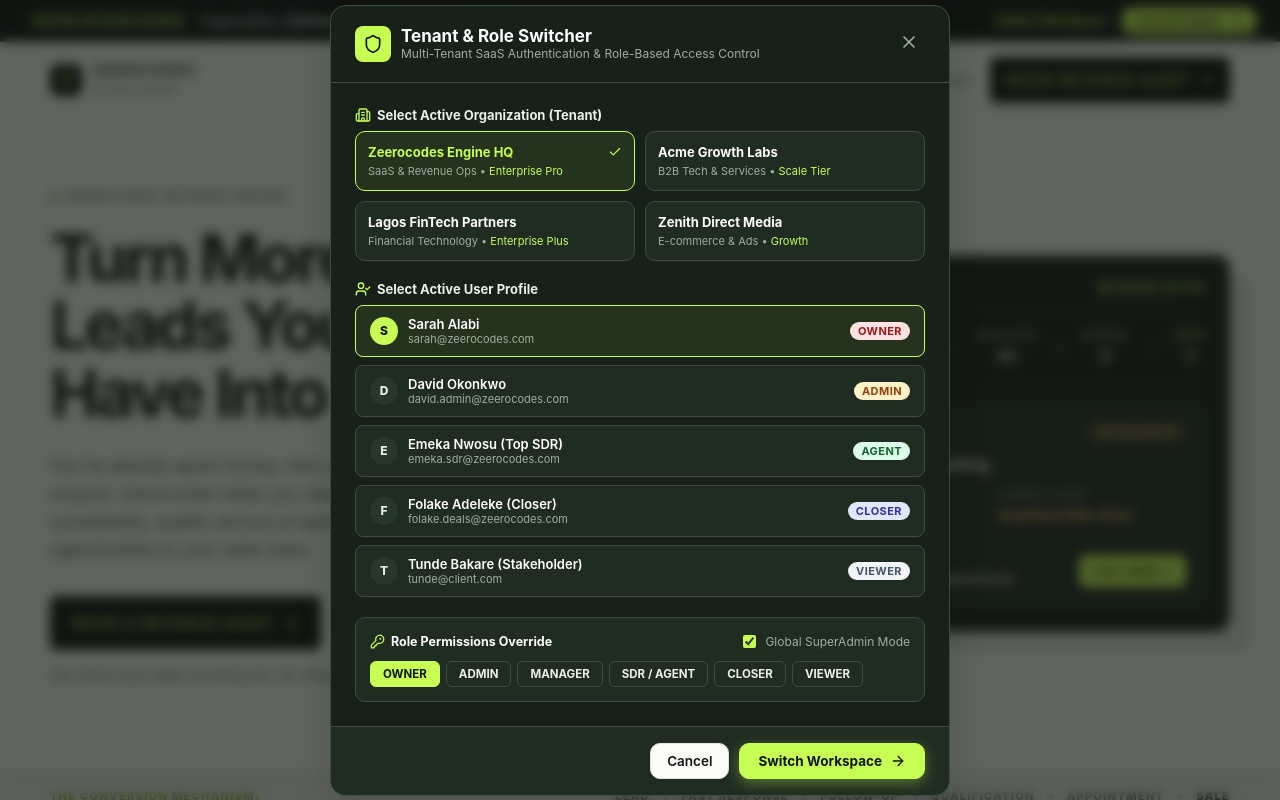
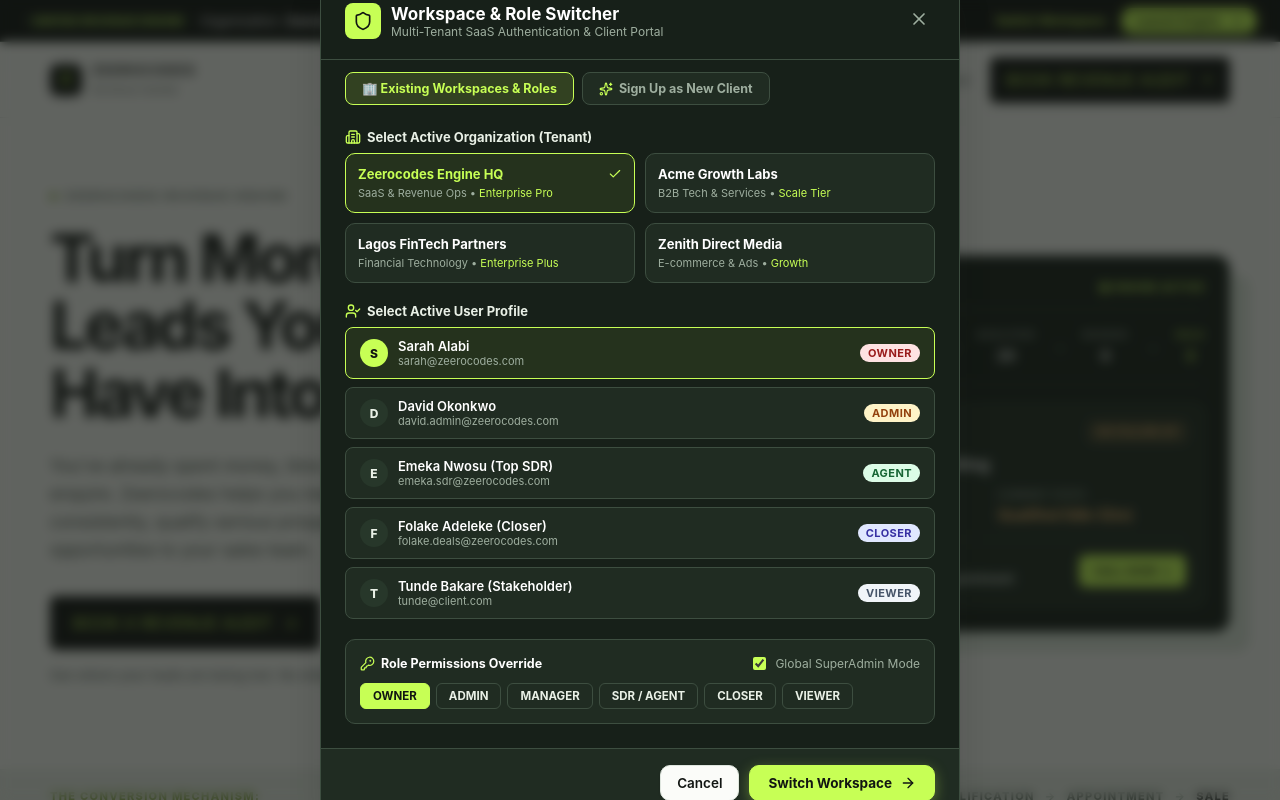
Before and after one commit to zeerocodez/zeerocodes-revenue-engine, a React (Vite) app: page / in a window 1280 px wide. Both pictures are taken after a click on the button "Switch Workspace". Shown: the top 800 px of the page. Built offline with nearby package versions, Linux system fonts and the light colour scheme.

Commit message:
feat: add interactive client sign-up and auto-provisioning to AuthModal

```diff
--- a/src/features/auth/AuthModal.tsx
+++ b/src/features/auth/AuthModal.tsx
@@ -1,5 +1,16 @@
 import { useState } from 'react';
-import { X, Building2, UserCheck, Shield, KeyRound, Check, ArrowRight } from 'lucide-react';
+import {
+  X,
+  Building2,
+  UserCheck,
+  Shield,
+  KeyRound,
+  Check,
+  ArrowRight,
+  Plus,
+  Sparkles,
+  CreditCard,
+} from 'lucide-react';
 import type { TenantRole } from '../../domain/tenant';
 
 export interface UserSession {
@@ -12,12 +23,21 @@ export interface UserSession {
   isSuperAdmin?: boolean;
 }
 
-export const PRESET_TENANTS = [
+export interface TenantOption {
+  id: string;
+  name: string;
+  plan: string;
+  industry: string;
+}
+
+export const INITIAL_PRESET_TENANTS: TenantOption[] = [
   { id: 'zeerocodes-hq', name: 'Zeerocodes Engine HQ', plan: 'Enterprise Pro', industry: 'SaaS & Revenue Ops' },
   { id: 'acme-corp', name: 'Acme Growth Labs', plan: 'Scale Tier', industry: 'B2B Tech & Services' },
   { id: 'lagos-fintech', name: 'Lagos FinTech Partners', plan: 'Enterprise Plus', industry: 'Financial Technology' },
   { id: 'zenith-media', name: 'Zenith Direct Media', plan: 'Growth', industry: 'E-commerce & Ads' },
 ];
+
+export const PRESET_TENANTS = INITIAL_PRESET_TENANTS;
 
 export const PRESET_USERS: { id: string; name: string; email: string; defaultRole: TenantRole }[] = [
   { id: 'usr_sarah', name: 'Sarah Alabi', email: 'sarah@zeerocodes.com', defaultRole: 'owner' },
@@ -35,17 +55,37 @@ interface AuthModalProps {
 }
 
 export default function AuthModal({ session, isOpen, onClose, onUpdateSession }: AuthModalProps) {
+  const [activeMode, setActiveMode] = useState<'switch' | 'signup'>('switch');
+
+  // Switch Mode State
+  const [tenants, setTenants] = useState<TenantOption[]>(() => {
+    const saved = localStorage.getItem('zeero_registered_tenants');
+    if (saved) {
+      try {
+        return JSON.parse(saved);
+      } catch (e) {}
+    }
+    return INITIAL_PRESET_TENANTS;
+  });
   const [selectedTenantId, setSelectedTenantId] = useState(session.tenantId);
   const [selectedUserId, setSelectedUserId] = useState(session.userId);
   const [selectedRole, setSelectedRole] = useState<TenantRole>(session.role);
   const [isSuperAdmin, setIsSuperAdmin] = useState(Boolean(session.isSuperAdmin));
 
+  // New Client Sign-Up Form State
+  const [signupOrgName, setSignupOrgName] = useState('');
+  const [signupContactName, setSignupContactName] = useState('');
+  const [signupEmail, setSignupEmail] = useState('');
+  const [signupIndustry, setSignupIndustry] = useState('B2B Tech & Services');
+  const [signupPlan, setSignupPlan] = useState('Scale Tier (₦850,000 / mo)');
+  const [signupSuccess, setSignupSuccess] = useState(false);
+
   if (!isOpen) return null;
 
-  const currentTenant = PRESET_TENANTS.find((t) => t.id === selectedTenantId) || PRESET_TENANTS[0];
+  const currentTenant = tenants.find((t) => t.id === selectedTenantId) || tenants[0];
   const currentUser = PRESET_USERS.find((u) => u.id === selectedUserId) || PRESET_USERS[0];
 
-  const handleApply = () => {
+  const handleApplySwitch = () => {
     onUpdateSession({
       userId: currentUser.id,
       userName: currentUser.name,
@@ -58,17 +98,58 @@ export default function AuthModal({ session, isOpen, onClose, onUpdateSession }:
     onClose();
   };
 
+  const handleClientSignUp = (e: React.FormEvent) => {
+    e.preventDefault();
+    if (!signupOrgName.trim() || !signupContactName.trim()) return;
+
+    const slug = signupOrgName.toLowerCase().replace(/[^a-z0-9]/g, '-');
+    const newTenantId = `tenant_${slug}_${Math.random().toString(36).slice(2, 6)}`;
+    const newUserId = `usr_${Math.random().toString(36).slice(2, 8)}`;
+
+    const newTenantOption: TenantOption = {
+      id: newTenantId,
+      name: signupOrgName.trim(),
+      plan: signupPlan,
+      industry: signupIndustry,
+    };
+
+    const updatedTenants = [newTenantOption, ...tenants];
+    setTenants(updatedTenants);
+    localStorage.setItem('zeero_registered_tenants', JSON.stringify(updatedTenants));
+
+    const newSession: UserSession = {
+      userId: newUserId,
+      userName: signupContactName.trim(),
+      userEmail: signupEmail.trim() || `${slug}@client.com`,
+      tenantId: newTenantId,
+      tenantName: signupOrgName.trim(),
+      role: 'owner',
+      isSuperAdmin: false,
+    };
+
+    setSignupSuccess(true);
+    setTimeout(() => {
+      onUpdateSession(newSession);
+      window.location.hash = 'client-portal';
+      onClose();
+    }, 800);
+  };
+
   return (
     <div className="modal-overlay" onClick={onClose}>
-      <div className="modal-content dark-modal" style={{ maxWidth: '620px' }} onClick={(e) => e.stopPropagation()}>
+      <div className="modal-content dark-modal" style={{ maxWidth: '640px' }} onClick={(e) => e.stopPropagation()}>
         <div className="modal-header">
           <div style={{ display: 'flex', alignItems: 'center', gap: '10px' }}>
             <div style={{ width: '36px', height: '36px', borderRadius: '8px', background: 'var(--accent)', color: 'var(--ink)', display: 'grid', placeItems: 'center' }}>
               <Shield size={20} />
             </div>
             <div>
-              <h3 style={{ margin: 0, fontSize: '17px', fontWeight: 700, color: '#fff' }}>Tenant & Role Switcher</h3>
-              <p style={{ margin: 0, fontSize: '12px', color: 'var(--dark-muted)' }}>Multi-Tenant SaaS Authentication & Role-Based Access Control</p>
+              <h3 style={{ margin: 0, fontSize: '17px', fontWeight: 700, color: '#fff' }}>
+                {activeMode === 'switch' ? 'Workspace & Role Switcher' : 'Client Onboarding & Sign-Up'}
+              </h3>
+              <p style={{ margin: 0, fontSize: '12px', color: 'var(--dark-muted)' }}>
+                Multi-Tenant SaaS Authentication & Client Portal
+              </p>
             </div>
           </div>
           <button onClick={onClose} style={{ background: 'transparent', border: 'none', color: 'var(--dark-muted)', cursor: 'pointer' }}>
@@ -76,14 +157,54 @@ export default function AuthModal({ session, isOpen, onClose, onUpdateSession }:
           </button>
         </div>
 
+        {/* Mode Switcher Tabs */}
+        <div style={{ display: 'flex', padding: '12px 24px 0 24px', gap: '8px' }}>
+          <button
+            type="button"
+            onClick={() => setActiveMode('switch')}
+            style={{
+              padding: '8px 16px',
+              borderRadius: '8px',
+              border: activeMode === 'switch' ? '1px solid var(--accent)' : '1px solid var(--dark-border)',
+              background: activeMode === 'switch' ? 'rgba(199, 255, 85, 0.15)' : 'var(--dark-surface)',
+              color: activeMode === 'switch' ? 'var(--accent)' : 'var(--dark-muted)',
+              fontSize: '12.5px',
+              fontWeight: 700,
+              cursor: 'pointer',
+            }}
+          >
+            🏢 Existing Workspaces & Roles
+          </button>
+          <button
+            type="button"
+            onClick={() => setActiveMode('signup')}
+            style={{
+              padding: '8px 16px',
+              borderRadius: '8px',
+              border: activeMode === 'signup' ? '1px solid var(--accent)' : '1px solid var(--dark-border)',
+              background: activeMode === 'signup' ? 'rgba(199, 255, 85, 0.15)' : 'var(--dark-surface)',
+              color: activeMode === 'signup' ? 'var(--accent)' : 'var(--dark-muted)',
+              fontSize: '12.5px',
+              fontWeight: 700,
+              cursor: 'pointer',
+              display: 'flex',
+              alignItems: 'center',
+              gap: '6px',
+            }}
+          >
+            <Sparkles size={14} color="var(--accent)" /> Sign Up as New Client
+          </button>
+        </div>
+
+        {activeMode === 'switch' ? (
           <div className="modal-body" style={{ display: 'flex', flexDirection: 'column', gap: '20px' }}>
-          {/* Tenant Switcher */}
+            {/* Tenant Selection */}
             <div>
               <label style={{ display: 'flex', alignItems: 'center', gap: '6px', fontSize: '13px', fontWeight: 700, color: 'var(--dark-text)', marginBottom: '8px' }}>
                 <Building2 size={16} color="var(--accent)" /> Select Active Organization (Tenant)
               </label>
               <div style={{ display: 'grid', gridTemplateColumns: 'repeat(2, 1fr)', gap: '10px' }}>
-              {PRESET_TENANTS.map((tenant) => {
+                {tenants.map((tenant) => {
                   const active = tenant.id === selectedTenantId;
                   return (
                     <div
@@ -191,13 +312,110 @@ export default function AuthModal({ session, isOpen, onClose, onUpdateSession }:
               </div>
             </div>
           </div>
+        ) : (
+          /* Sign-Up Mode */
+          <form onSubmit={handleClientSignUp}>
+            <div className="modal-body" style={{ display: 'flex', flexDirection: 'column', gap: '14px' }}>
+              <div>
+                <label style={{ display: 'block', fontSize: '12px', fontWeight: 700, color: 'var(--dark-text)', marginBottom: '4px' }}>
+                  Your Organization / Company Name
+                </label>
+                <input
+                  type="text"
+                  required
+                  placeholder="e.g. Apex Global Logistics"
+                  value={signupOrgName}
+                  onChange={(e) => setSignupOrgName(e.target.value)}
+                  style={{ width: '100%', padding: '10px 12px', borderRadius: '8px', background: 'var(--dark-surface)', border: '1px solid var(--dark-border)', color: '#fff', fontSize: '13px' }}
+                />
+              </div>
+
+              <div style={{ display: 'grid', gridTemplateColumns: '1fr 1fr', gap: '12px' }}>
+                <div>
+                  <label style={{ display: 'block', fontSize: '12px', fontWeight: 700, color: 'var(--dark-text)', marginBottom: '4px' }}>
+                    Primary Contact Name
+                  </label>
+                  <input
+                    type="text"
+                    required
+                    placeholder="e.g. Kolawole Davies"
+                    value={signupContactName}
+                    onChange={(e) => setSignupContactName(e.target.value)}
+                    style={{ width: '100%', padding: '10px 12px', borderRadius: '8px', background: 'var(--dark-surface)', border: '1px solid var(--dark-border)', color: '#fff', fontSize: '13px' }}
+                  />
+                </div>
+                <div>
+                  <label style={{ display: 'block', fontSize: '12px', fontWeight: 700, color: 'var(--dark-text)', marginBottom: '4px' }}>
+                    Work Email
+                  </label>
+                  <input
+                    type="email"
+                    required
+                    placeholder="e.g. kd@apexlogistics.ng"
+                    value={signupEmail}
+                    onChange={(e) => setSignupEmail(e.target.value)}
+                    style={{ width: '100%', padding: '10px 12px', borderRadius: '8px', background: 'var(--dark-surface)', border: '1px solid var(--dark-border)', color: '#fff', fontSize: '13px' }}
+                  />
+                </div>
+              </div>
+
+              <div style={{ display: 'grid', gridTemplateColumns: '1fr 1fr', gap: '12px' }}>
+                <div>
+                  <label style={{ display: 'block', fontSize: '12px', fontWeight: 700, color: 'var(--dark-text)', marginBottom: '4px' }}>
+                    Industry Sector
+                  </label>
+                  <select
+                    value={signupIndustry}
+                    onChange={(e) => setSignupIndustry(e.target.value)}
+                    style={{ width: '100%', padding: '10px 12px', borderRadius: '8px', background: 'var(--dark-surface)', border: '1px solid var(--dark-border)', color: '#fff', fontSize: '13px' }}
+                  >
+                    <option value="B2B Tech & Services">B2B Tech & Services</option>
+                    <option value="Financial Technology">Financial Technology</option>
+                    <option value="Real Estate & Construction">Real Estate & Construction</option>
+                    <option value="Healthcare & Telemed">Healthcare & Telemed</option>
+                    <option value="Solar & Energy">Solar & Clean Energy</option>
+                  </select>
+                </div>
+                <div>
+                  <label style={{ display: 'block', fontSize: '12px', fontWeight: 700, color: 'var(--dark-text)', marginBottom: '4px' }}>
+                    Subscription Tier
+                  </label>
+                  <select
+                    value={signupPlan}
+                    onChange={(e) => setSignupPlan(e.target.value)}
+                    style={{ width: '100%', padding: '10px 12px', borderRadius: '8px', background: 'var(--dark-surface)', border: '1px solid var(--dark-border)', color: '#fff', fontSize: '13px' }}
+                  >
+                    <option value="Pilot Tier (₦350,000 / mo)">Pilot Tier (₦350,000 / mo)</option>
+                    <option value="Scale Tier (₦850,000 / mo)">Scale Tier (₦850,000 / mo)</option>
+                    <option value="Enterprise Plus (₦2,500,000 / mo)">Enterprise Plus (₦2,500,000 / mo)</option>
+                  </select>
+                </div>
+              </div>
+
+              {signupSuccess && (
+                <div style={{ padding: '12px', background: 'rgba(199, 255, 85, 0.15)', border: '1px solid var(--accent)', borderRadius: '8px', color: 'var(--accent)', fontSize: '13px', fontWeight: 700, textAlign: 'center' }}>
+                  ✓ Organization provisioned! Redirecting to your Client Portal...
+                </div>
+              )}
+            </div>
 
             <div className="modal-footer">
+              <button type="button" className="btn-secondary" onClick={onClose}>Cancel</button>
+              <button type="submit" className="btn-accent" disabled={signupSuccess}>
+                <CreditCard size={15} /> Complete Sign-Up & Launch
+              </button>
+            </div>
+          </form>
+        )}
+
+        {activeMode === 'switch' && (
+          <div className="modal-footer">
             <button className="btn-secondary" onClick={onClose}>Cancel</button>
-          <button className="btn-accent" onClick={handleApply}>
+            <button className="btn-accent" onClick={handleApplySwitch}>
               Switch Workspace <ArrowRight size={16} />
             </button>
           </div>
+        )}
       </div>
     </div>
   );
```
Lines whose indentation alone changed are shown as unchanged.
